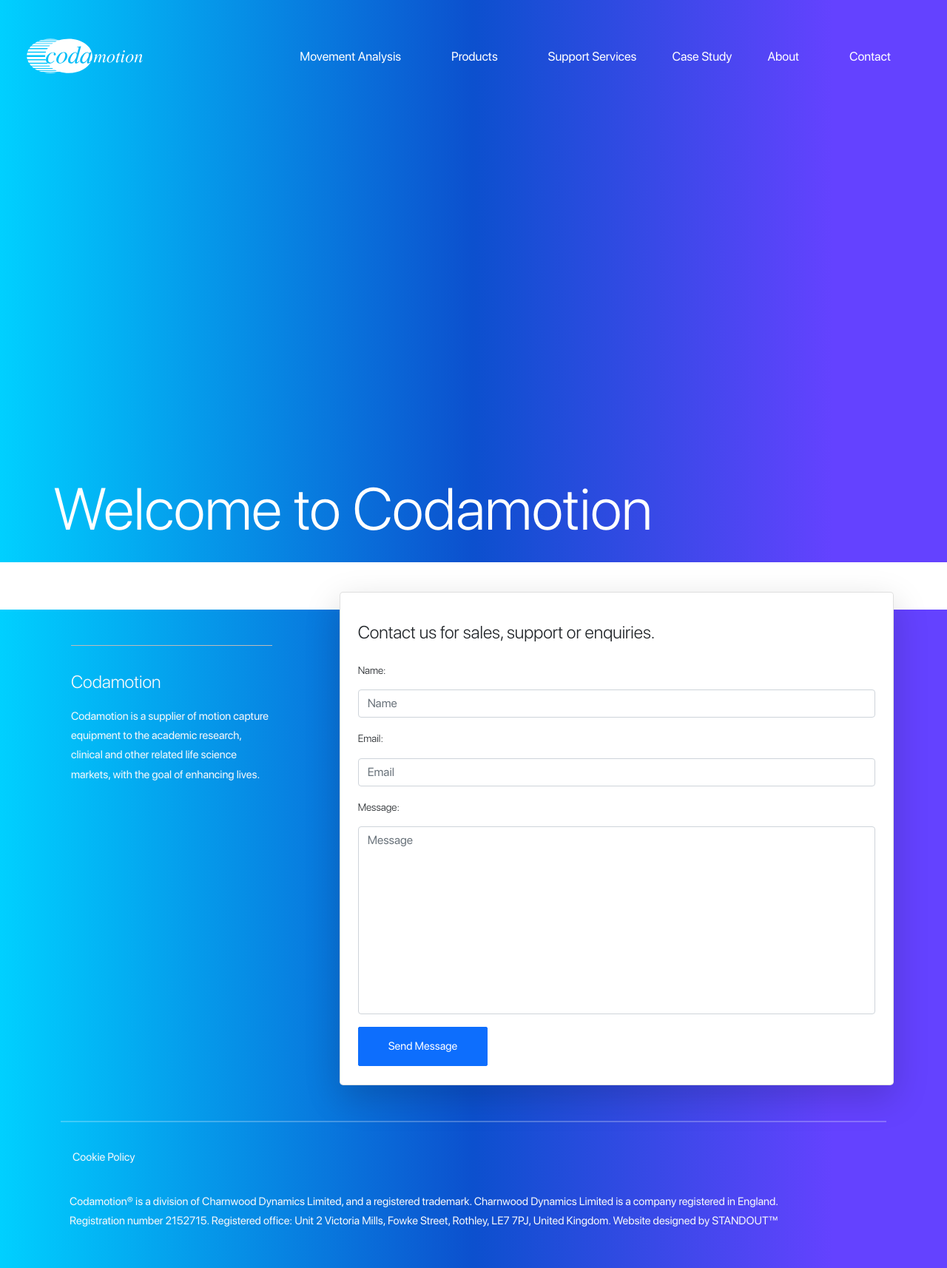
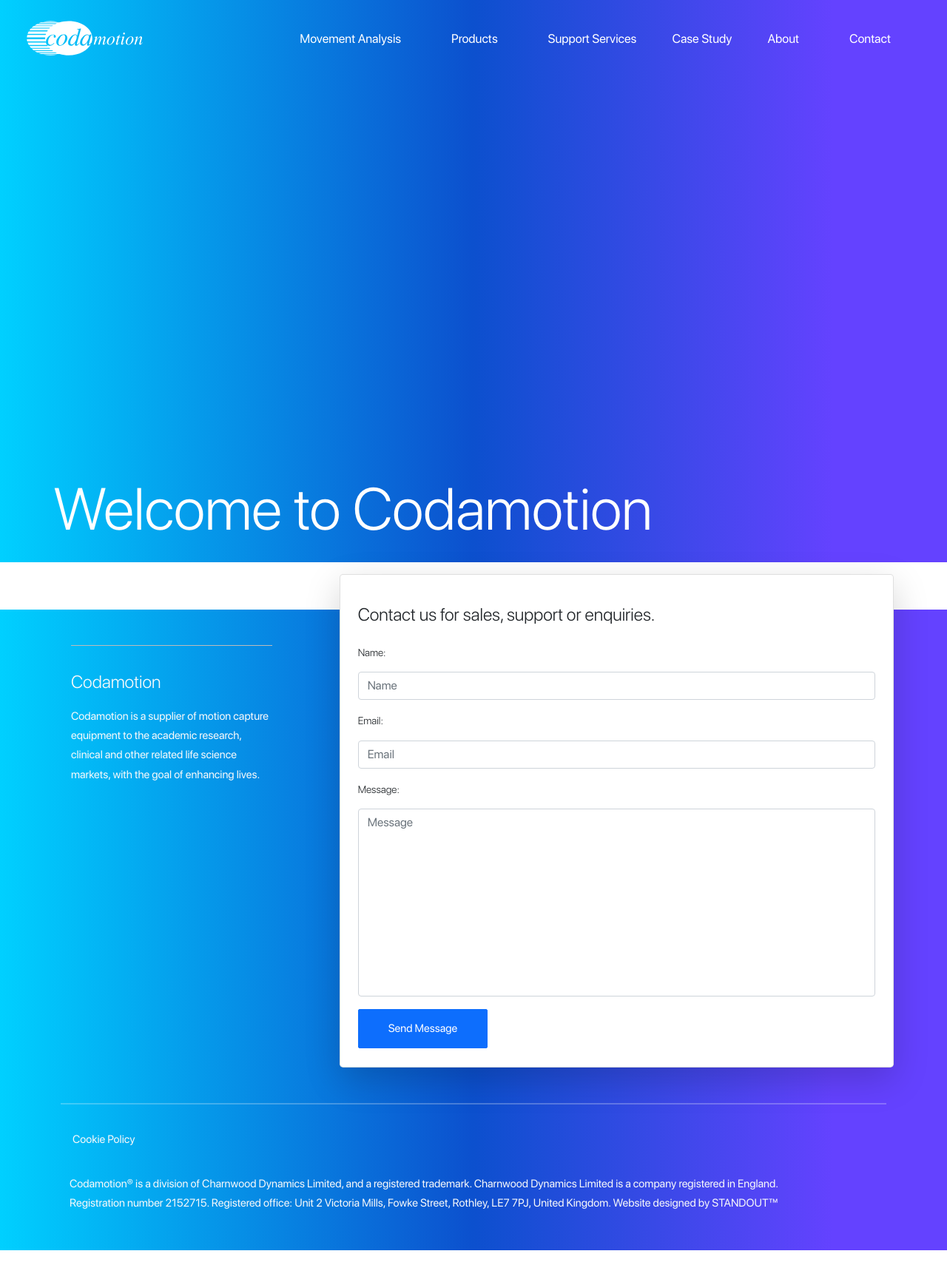
Before and after one commit to samozzy/codamotion, a Django app: page / in a window 1280 px wide. Shown: the whole page at 74% size. After the commit the page ends 1690 px from the top, so only its background shows below. Run offline with Django 3.2, Linux system fonts and the light colour scheme; data comes from the database, SQL or seed files in the repository; some libraries are stand-ins or nearby versions.

Commit message:
Improve footer on mobile

```diff
--- a/website/static/website/css/codamotion.scss
+++ b/website/static/website/css/codamotion.scss
@@ -83,10 +83,10 @@ label {
 	@extend .text-light, .bg-brand-gradient;
 
 	.footer-contact {
-		@extend .text-dark, .mt-md-n4;
+		@extend .text-dark, .mt-md-n5;
 		[class*="card-"] {
 			// padding: 1.5rem 2rem;
-			@extend .py-4, .px-4;
+			@extend .p-4;
 			> :first-child {
 				margin-top: inherit;
 			}
@@ -94,6 +94,11 @@ label {
 	}
 	a {
 		@extend .text-light;
+	}
+	#footer-tagline {
+		@media only screen and (min-width: 768px) {
+			width: 75%;
+		}
 	}
 }
 
@@ -161,7 +166,7 @@ label {
 }
 .codamotion-nav {
 	// min-height: 7rem;
-	@extend .pt-lg-5, .py-4;
+	@extend .pt-lg-4, .py-4;
 	.navbar-nav>.nav-item {
 		margin-right: 2rem;
 		font-size: 1.05rem;
```
Also changed, not shown: website/static/website/css/codamotion.css.
